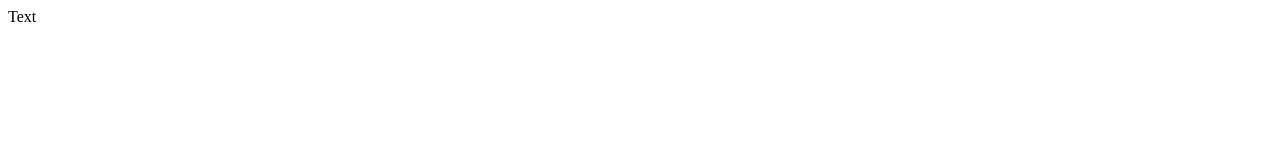
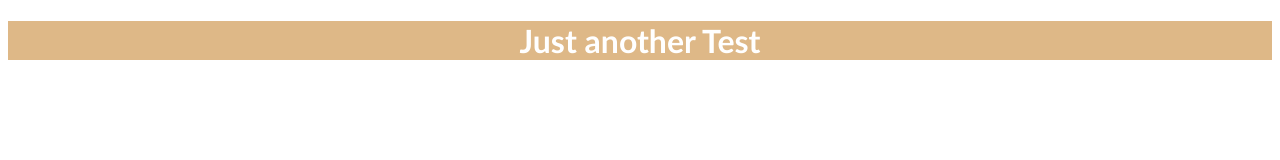
Before and after one commit to Blade9123/git-test, a plain HTML site: page index.html in a window 1280 px wide. Drawn offline with Linux system fonts and the light colour scheme.

Commit message:
updated html and css

```diff
--- a/index.html
+++ b/index.html
@@ -3,9 +3,10 @@
   <head>
     <meta charset="UTF-8" />
     <meta name="viewport" content="width=device-width, initial-scale=1.0" />
-    <title>Document</title>
+    <link rel="stylesheet" href="style.css" />
+    <title>Git Test</title>
   </head>
   <body>
-    Text
+    <h1>Just another Test</h1>
   </body>
 </html>
--- a/style.css
+++ b/style.css
@@ -0,0 +1,8 @@
+h1 {
+  display: flex;
+  justify-content: center;
+  font-family: "Trebuchet MS", "Lucida Sans Unicode", "Lucida Grande",
+    "Lucida Sans", Arial, sans-serif;
+  background-color: burlywood;
+  color: white;
+}
```
